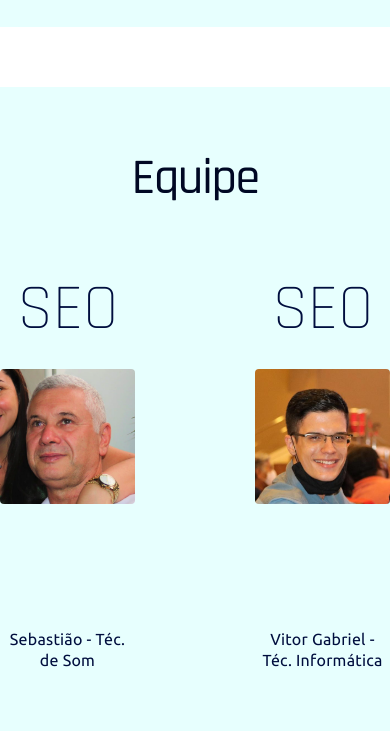
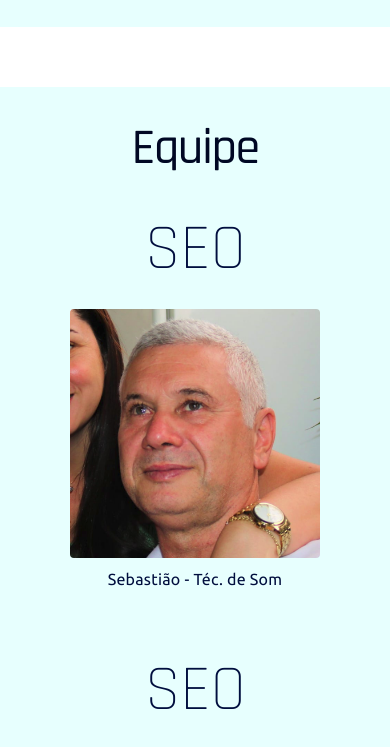
Before and after one commit to brenddonandrade/Tech-Sound, a plain HTML site: page index.html in a window 390 px wide. Shown: the part 1227-1974 px from the top of the page. Drawn offline with Linux system fonts and the light colour scheme.

Commit message:
:up: parte de responsividade de equipe feita com sucesso

```diff
--- a/css/home/equipe.css
+++ b/css/home/equipe.css
@@ -4,30 +4,31 @@
 
 .equipe {
   display: grid;
+  grid-template-columns: 1fr 1fr;
+  gap: 20px;
   justify-content: center;
 }
 
 .equipe h1 {
+  grid-column: 1/-1;
   text-align: center;
   margin-top: 60px;
   margin-bottom: 60px;
-}
-
-.equipe-content {
-  display: grid;
-  grid-template-columns: 1fr 1fr;
-  gap: 120px;
 }
 
 .equipe-img {
   max-width: 250px;
   height: 250px;
   margin-bottom: 10px;
+  margin-right: auto;
+  margin-left: auto;
 }
 
 .equipe-img img {
   width: 100%;
   border-radius: 4px;
+  object-fit: cover;
+  object-position: center;
 }
 
 .pessoa h2,
@@ -41,3 +42,14 @@
 .pessoa p {
   margin-bottom: 60px;
 }
+
+@media (max-width: 600px) {
+  .equipe {
+    grid-template-columns: 1fr;
+    gap: 0px;
+  }
+  .equipe h1 {
+    margin-top: 30px;
+    margin-bottom: 30px;
+  }
+}
--- a/index.html
+++ b/index.html
@@ -96,7 +96,6 @@
     <section class="equipe-bg" id="equipe">
       <div class="equipe conteiner">
         <h1 class="font-1-xxl cor-11">Equipe</h1>
-        <div class="equipe-content">
         <div class="pessoa">
           <h2 class="font-1-xl cor-10">SEO</h2>
           <div class="equipe-img"><img src="./img/pessoas/Sebastiao.png" alt=""></div>
@@ -107,7 +106,7 @@
           <div class="equipe-img"><img src="./img/pessoas/Vitor.jpg" alt=""></div>
           <p class="font-2-l cor-10">Vitor Gabriel - Téc. Informática</p>
         </div>
-        </div>
+
       </div>
     </section>
 
```
Lines whose indentation alone changed are shown as unchanged.
